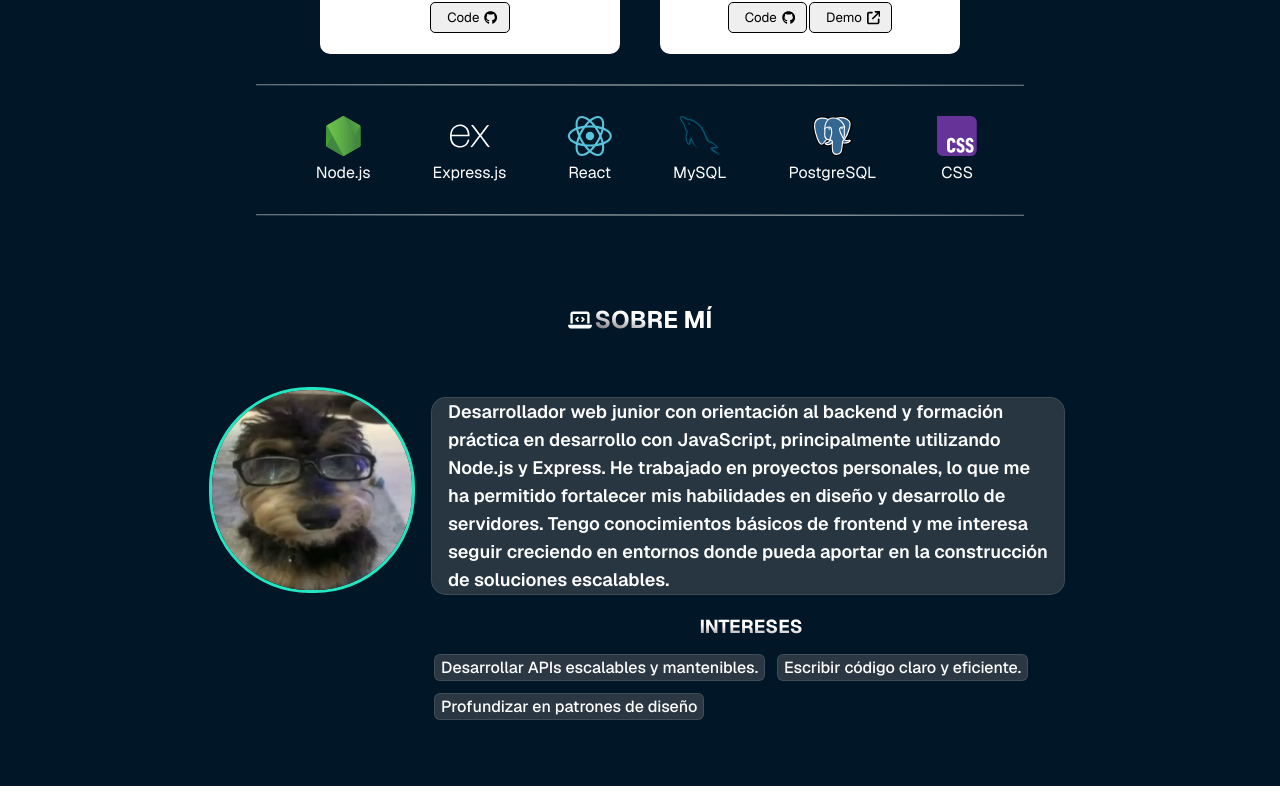
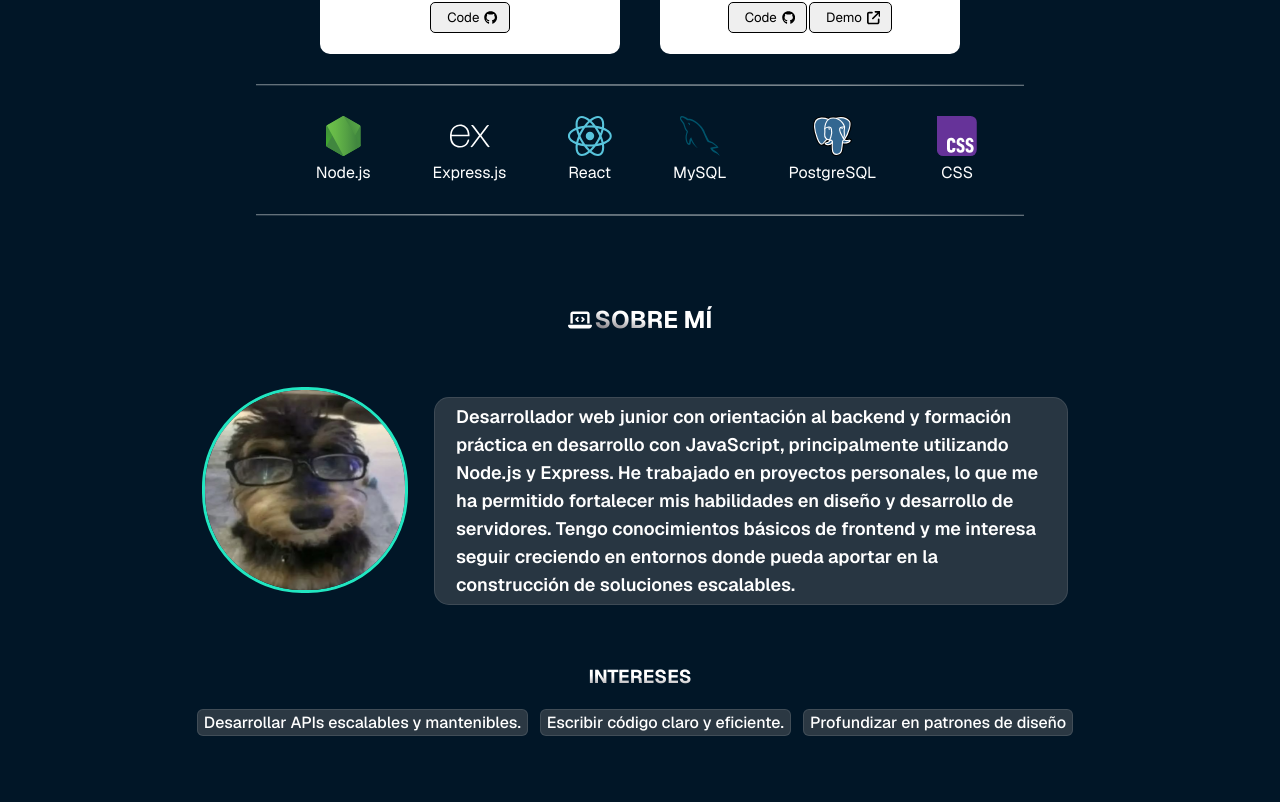
Before and after one commit to Santi-Burgos/portafolio, a React (Create React App) app: page / in a window 1280 px wide. Shown: the part 1301-2103 px from the top of the page. Built offline with nearby package versions, Linux system fonts and the light colour scheme.

Commit message:
arreglo margin-bottom

```diff
--- a/src/components/about.jsx
+++ b/src/components/about.jsx
@@ -5,10 +5,9 @@ function About(){
    return(
     <div className="about-me-content">
         <div className="about-details">
-            <div className='container-image'>
+            <div className='container-image-text'>
                 <img src={profilePic} alt="Profile-Picture" />
             </div>
-            <div className='container-rest'>
             <div className="about-text">
                 <p>
                     Desarrollador web junior con orientación al backend y formación práctica en desarrollo con JavaScript,
@@ -16,9 +15,8 @@ function About(){
                     Tengo conocimientos básicos de frontend y me interesa seguir creciendo en entornos donde pueda aportar en la construcción de soluciones escalables.
                 </p>
             </div>
-            <Interests/>
         </div>
-        </div>
+        <Interests/>
     </div>
     )
 }
--- a/src/styles/App.css
+++ b/src/styles/App.css
@@ -486,7 +486,6 @@ html {
   display: flex;
   flex-direction: column;
   align-items: center;
-  width: 100%;
 }
 
 .about-me-content img {
@@ -505,7 +504,7 @@ html {
 }
 
 .about-text {
-  margin: 10px 0;
+  margin: 10px;
   padding: 0px 10px 0px 10px;
   border: 1px solid rgba(255,255,255,0.1);
   background: rgba(54,66,76,0.75);
@@ -593,9 +592,6 @@ html {
     display: flex;
     justify-content: center;
   }
-  .container-image{
-
-  }
   .container-rest{
         width: 50%;
   }
@@ -606,10 +602,14 @@ html {
   }
 .about-me-content {
         display: flex;
-        flex-direction: row;
+        flex-direction: column;
         align-items: flex-start;
         gap: 1.5rem;
         width: 100%;
+  }
+
+  .about-me-content img {
+    margin-bottom: 0;
   }
 
   .about-details {
@@ -631,13 +631,48 @@ html {
   }
   .about-text p {
     text-align: left;
+    margin: 5px;
+
   }
   .interests-container{
     width: 100%;
+    display: flex;
+    justify-content: center;
+    flex-direction: column;
 
   }
   .interests-list {
-    justify-content: flex-start;
     margin-left: 0;
   }
 }
+
+@media (min-width: 1440px){
+  .profile-text h1{
+    font-size: 6rem;
+  }
+  .profile-text h2{
+    font-size: 3.5rem;
+  }
+
+  .tech-carousel{
+    width: 50%;
+  }
+}
+@media (min-width: 1920px){
+  .profile-text h1{
+    font-size: 9rem;
+  }
+  .block-name{
+    margin-top: -50px;
+  }
+  .profile-text h2{
+    font-size: 3.5rem;
+  }
+  .available-box {
+        padding: 15px 30px;
+    }
+
+  .tech-carousel{
+    width: 40%;
+  }
+}
```
